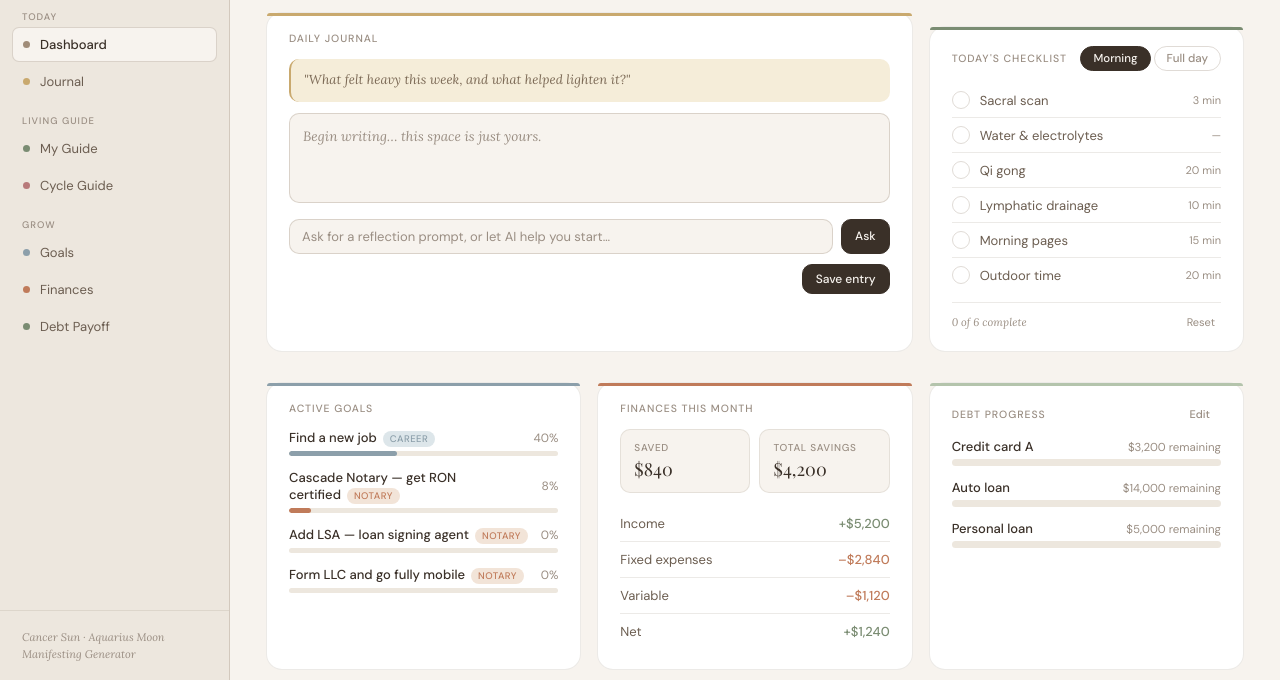
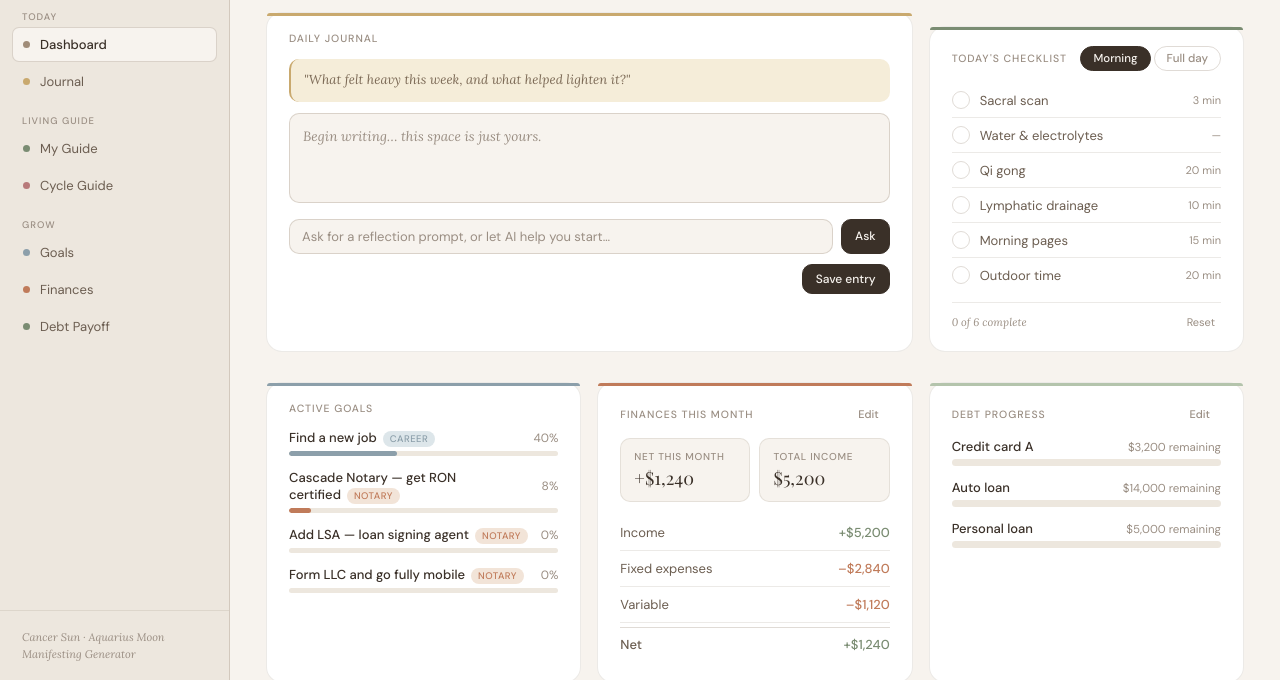
Before and after one commit to katiebrownfield/my-living-guide, a plain HTML site: page index.html in a window 1280 px wide. Shown: the part 120-800 px from the top of the page. Drawn offline with nearby package versions, Linux system fonts and the light colour scheme; a web font is replaced by a local one.

Commit message:
Update index.html

```diff
--- a/index.html
+++ b/index.html
@@ -552,15 +552,12 @@ body { font-family: var(--sans); background: var(--linen); color: var(--ink); ov
           <!-- Finance snapshot -->
           <div class="card">
             <div class="card-accent" style="background:var(--clay)"></div>
-            <div class="card-label">Finances this month</div>
-            <div class="savgrid">
-              <div class="savcell"><div class="savcell-lbl">Saved</div><div class="savcell-val">$840</div></div>
-              <div class="savcell"><div class="savcell-lbl">Total savings</div><div class="savcell-val">$4,200</div></div>
+            <div style="display:flex;align-items:center;justify-content:space-between;margin-bottom:12px;">
+              <div class="card-label" style="margin-bottom:0;">Finances this month</div>
+              <button class="btn btn-ghost btn-sm" style="font-size:11px;padding:4px 10px;" onclick="switchView('finance',document.querySelector('[data-view=finance]'))">Edit</button>
             </div>
-            <div class="fin-row"><span class="fin-label">Income</span><span class="fin-amount pos">+$5,200</span></div>
-            <div class="fin-row"><span class="fin-label">Fixed expenses</span><span class="fin-amount neg">–$2,840</span></div>
-            <div class="fin-row"><span class="fin-label">Variable</span><span class="fin-amount neg">–$1,120</span></div>
-            <div class="fin-row"><span class="fin-label">Net</span><span class="fin-amount pos">+$1,240</span></div>
+            <div class="savgrid" id="dash-fin-savings"></div>
+            <div id="dash-fin-rows"></div>
           </div>
 
           <!-- Debt snapshot -->
@@ -1737,12 +1734,13 @@ let milestones = S.get('milestones',[
 let mileNextId = Math.max(...milestones.map(m=>m.id),0)+1;
 
 function renderFinance() {
-  const rows = document.getElementById('fin-rows');
-  if(!rows)return;
-  const totalIn = finRows.filter(r=>r.type==='income').reduce((s,r)=>s+r.amount,0);
+  const totalIn  = finRows.filter(r=>r.type==='income').reduce((s,r)=>s+r.amount,0);
   const totalOut = finRows.filter(r=>r.type==='expense').reduce((s,r)=>s+r.amount,0);
   const net = totalIn - totalOut;
-  rows.innerHTML = finRows.map(r=>`
+
+  // ── Finance TAB rows ──
+  const rows = document.getElementById('fin-rows');
+  if(rows) rows.innerHTML = finRows.map(r=>`
     <div class="fin-row">
       <span class="fin-label">${r.label}</span>
       <div style="display:flex;align-items:center;gap:8px;">
@@ -1750,11 +1748,41 @@ function renderFinance() {
         <button class="remove-btn" onclick="removeFinRow(${r.id})">✕</button>
       </div>
     </div>`).join('') + `<div class="fin-row" style="font-weight:500;"><span class="fin-label">Net</span><span class="fin-amount ${net>=0?'pos':'neg'}">${net>=0?'+':'–'}$${Math.abs(net).toLocaleString()}</span></div>`;
-  // milestones
+
+  // ── Dashboard finance snapshot ──
+  const dashSavings = document.getElementById('dash-fin-savings');
+  if(dashSavings) {
+    const saved = net > 0 ? net : 0;
+    const totalSavings = milestones.reduce((s,m)=>s+(m.saved||0),0);
+    dashSavings.innerHTML = `
+      <div class="savcell"><div class="savcell-lbl">Net this month</div><div class="savcell-val ${net>=0?'pos':'neg'}" style="font-family:var(--serif);font-size:18px;">${net>=0?'+':'–'}$${Math.abs(net).toLocaleString()}</div></div>
+      <div class="savcell"><div class="savcell-lbl">Total income</div><div class="savcell-val" style="font-family:var(--serif);font-size:18px;">$${totalIn.toLocaleString()}</div></div>`;
+  }
+  const dashRows = document.getElementById('dash-fin-rows');
+  if(dashRows) {
+    // show top rows (max 4) + net
+    const preview = finRows.slice(0,4);
+    dashRows.innerHTML = preview.map(r=>`
+      <div class="fin-row">
+        <span class="fin-label">${r.label}</span>
+        <span class="fin-amount ${r.type==='income'?'pos':'neg'}">${r.type==='income'?'+':'–'}$${r.amount.toLocaleString()}</span>
+      </div>`).join('') + `<div class="fin-row" style="font-weight:500;border-top:1px solid var(--border-med);margin-top:4px;padding-top:8px;">
+        <span class="fin-label">Net</span>
+        <span class="fin-amount ${net>=0?'pos':'neg'}">${net>=0?'+':'–'}$${Math.abs(net).toLocaleString()}</span>
+      </div>`;
+  }
+
+  // ── Finance tab: also update saved/total cells if they exist ──
+  const finSaved = document.getElementById('fin-saved');
+  const finTotal = document.getElementById('fin-total');
+  if(finSaved) finSaved.textContent = '$' + (net>0?net:0).toLocaleString();
+  if(finTotal) finTotal.textContent = '$' + milestones.reduce((s,m)=>s+(m.saved||0),0).toLocaleString();
+
+  // ── Savings milestones ──
   const ms = document.getElementById('savings-milestones');
   if(ms) ms.innerHTML = milestones.map(m=>{
-    const pct=Math.min(100,Math.round(m.saved/m.target*100));
-    return `<div class="goal-item"><div class="goal-header"><span class="goal-name" style="font-size:13px;">${m.label}</span><div style="display:flex;align-items:center;gap:8px;"><span class="goal-pct">$${m.saved.toLocaleString()} / $${m.target.toLocaleString()}</span><button class="remove-btn" onclick="removeMilestone(${m.id})">✕</button></div></div><div class="progress-track"><div class="progress-fill" style="width:${pct}%;background:var(--sage)"></div></div></div>`;
+    const pct=Math.min(100,Math.round((m.saved||0)/m.target*100));
+    return `<div class="goal-item"><div class="goal-header"><span class="goal-name" style="font-size:13px;">${m.label}</span><div style="display:flex;align-items:center;gap:8px;"><span class="goal-pct">$${(m.saved||0).toLocaleString()} / $${m.target.toLocaleString()}</span><button class="remove-btn" onclick="removeMilestone(${m.id})">✕</button></div></div><div class="progress-track"><div class="progress-fill" style="width:${pct}%;background:var(--sage)"></div></div></div>`;
   }).join('');
 }
 function addFinRow() {
```
